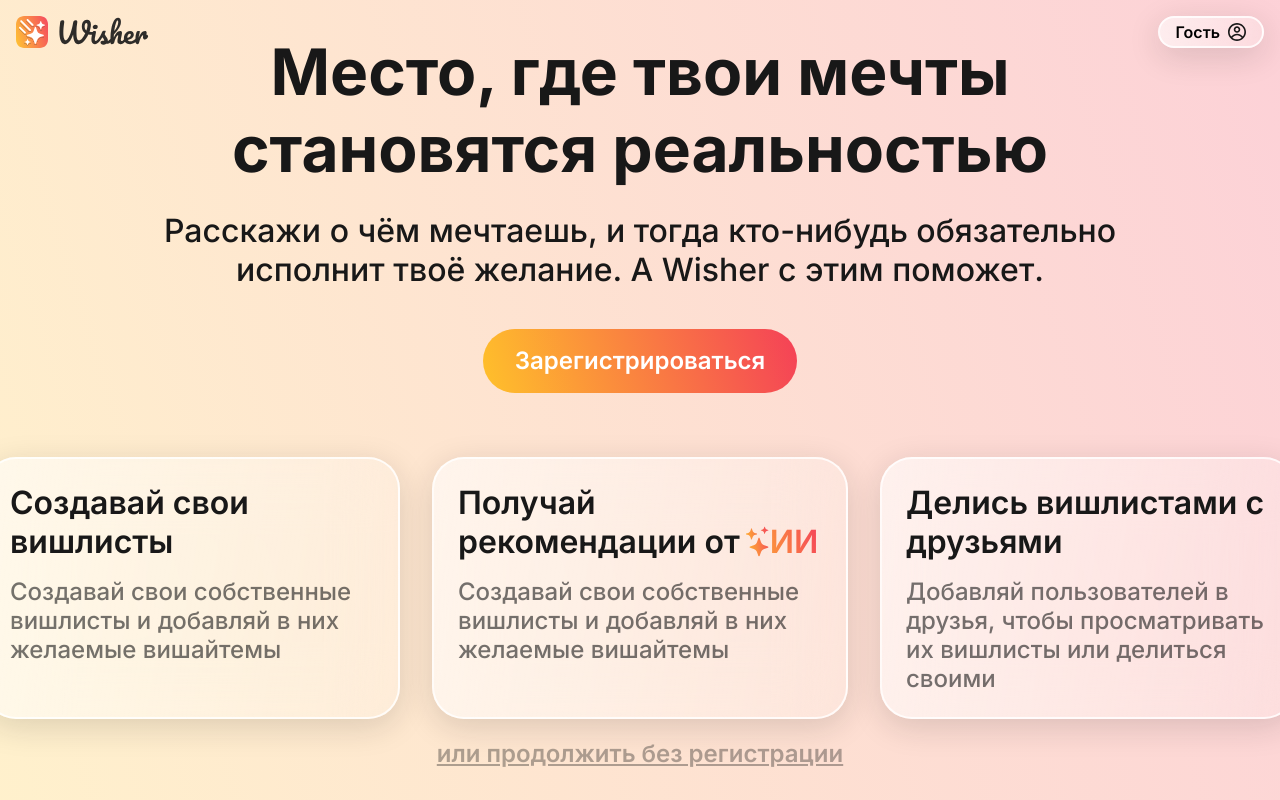
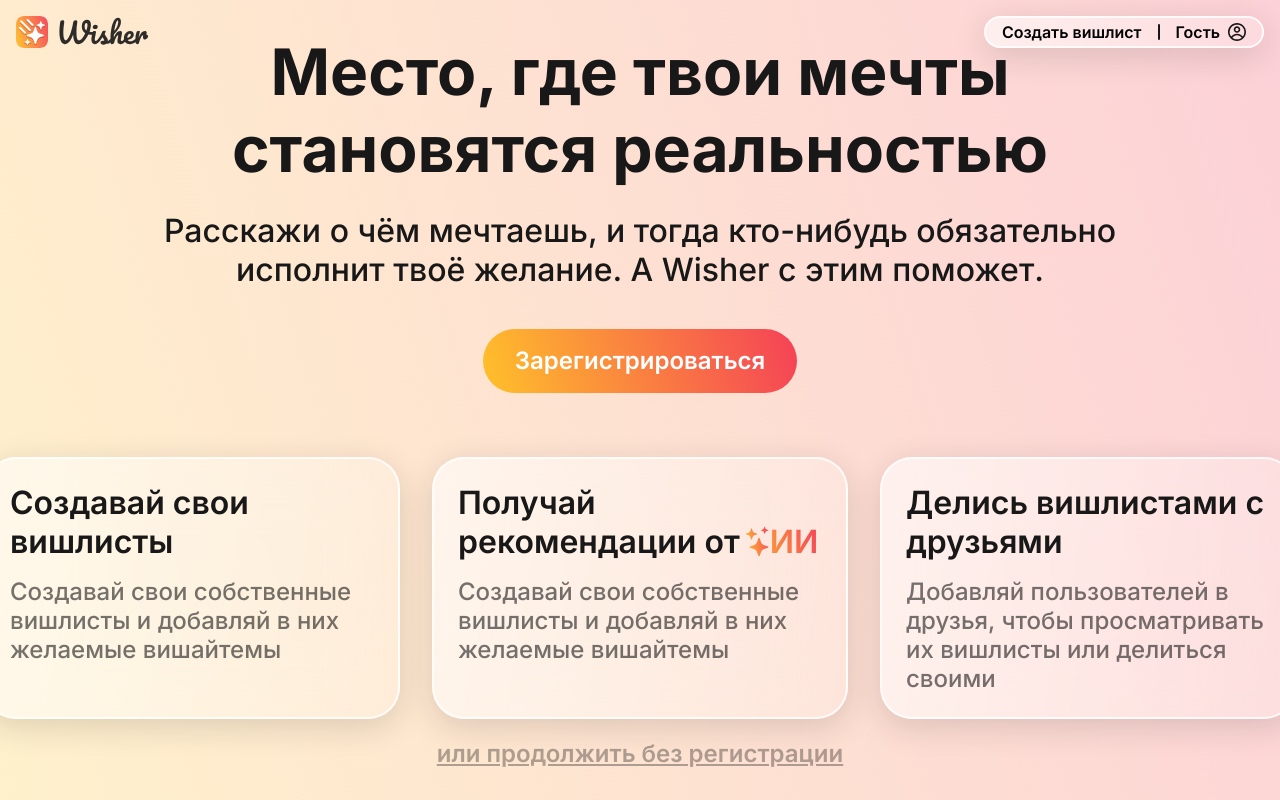
Before and after one commit to Wisher-Developers/wisher-frontend, a React (Vite) app: page / in a window 1280 px wide. Built offline with nearby package versions, Linux system fonts and the light colour scheme.

Commit message:
refactor: update sign up form

```diff
--- a/src/entities/wishlist/api/index.ts
+++ b/src/entities/wishlist/api/index.ts
@@ -49,4 +49,6 @@ const wishlistApi = baseApi.injectEndpoints({
   }),
 })
 
+export default wishlistApi
+
 export const { useGetWishlistsQuery, useGetWishlistQuery } = wishlistApi
--- /dev/null
+++ b/src/features/create-wishlist/api/index.ts
@@ -0,0 +1,3 @@
+import wishlistApi from "@entities/wishlist/api"
+
+export const { useCreateWishlistMutation } = wishlistApi
--- /dev/null
+++ b/src/features/create-wishlist/ui/CreateWishlistButton.tsx
@@ -0,0 +1,15 @@
+import usePopup from "@shared/hooks/usePopup"
+
+import CreateWishlistPopup from "./CreateWishlistPopup"
+
+export default function CreateWishlistButton() {
+  const { isOpen, open, close } = usePopup()
+
+  return (
+    <>
+      <button onClick={open}>Создать вишлист</button>
+
+      <CreateWishlistPopup isOpen={isOpen} close={close} />
+    </>
+  )
+}
--- /dev/null
+++ b/src/features/create-wishlist/ui/CreateWishlistPopup.tsx
@@ -0,0 +1,23 @@
+import styled from "styled-components"
+
+import Popup from "@shared/ui/Popup"
+
+type CreateWishlistPopupProps = {
+  isOpen: boolean
+  close: () => void
+}
+
+export default function CreateWishlistPopup({
+  isOpen,
+  close,
+}: CreateWishlistPopupProps) {
+  return (
+    <StyledPopup isOpen={isOpen} close={close}>
+      test
+    </StyledPopup>
+  )
+}
+
+const StyledPopup = styled(Popup)`
+  width: 450px;
+`
--- /dev/null
+++ b/src/features/signup/ui/SignUpButton.tsx
@@ -0,0 +1,18 @@
+import usePopup from "@shared/hooks/usePopup"
+import Button from "@shared/ui/Button"
+
+import SignUpPopup from "./SignUpPopup"
+
+export default function SignUpButton() {
+  const { isOpen, close, open } = usePopup()
+
+  return (
+    <>
+      <Button size="l" onClick={open}>
+        Зарегистрироваться
+      </Button>
+
+      <SignUpPopup isOpen={isOpen} close={close} />
+    </>
+  )
+}
--- a/src/features/signup/ui/SignUpPopup.tsx
+++ b/src/features/signup/ui/SignUpPopup.tsx
@@ -82,6 +82,7 @@ export default function SignUpPopup({ isOpen, close }: SignUpPopupProps) {
             <LabeledInput
               {...field}
               type="password"
+              autoComplete={isSignUp ? "new-password" : "current-password"}
               error={error?.message}
               label="Пароль"
               placeholder="Введи email"
@@ -98,6 +99,7 @@ export default function SignUpPopup({ isOpen, close }: SignUpPopupProps) {
               <LabeledInput
                 {...field}
                 type="password"
+                autoComplete="new-password"
                 error={error?.message}
                 label="Пароль ещё раз"
                 placeholder="Введи пароль"
--- a/src/pages/home/ui/HomePage.tsx
+++ b/src/pages/home/ui/HomePage.tsx
@@ -1,6 +1,6 @@
 import styled from "styled-components"
 
-import SignUpPopup from "@features/signup/ui/SignUpPopup"
+import SignUpButton from "@features/signup/ui/SignUpButton"
 import AiStartIcon from "@shared/assets/AiStarsIcon"
 import {
   header64,
@@ -9,13 +9,9 @@ import {
   text32,
   text32SemiBold,
 } from "@shared/fonts"
-import usePopup from "@shared/hooks/usePopup"
-import Button from "@shared/ui/Button"
 import Container from "@shared/ui/Container"
 
 export default function HomePage() {
-  const { isOpen, close, open } = usePopup()
-
   return (
     <Wrapper>
       <Top>
@@ -27,9 +23,7 @@ export default function HomePage() {
           </p>
         </Header>
 
-        <Button size="l" onClick={open}>
-          Зарегистрироваться
-        </Button>
+        <SignUpButton />
       </Top>
 
       <Bottom>
@@ -65,8 +59,6 @@ export default function HomePage() {
 
         <ContinueButton>или продолжить без регистрации</ContinueButton>
       </Bottom>
-
-      <SignUpPopup isOpen={isOpen} close={close} />
     </Wrapper>
   )
 }
--- a/src/widgets/navbar/ui/Navbar.tsx
+++ b/src/widgets/navbar/ui/Navbar.tsx
@@ -1,6 +1,7 @@
 import { Link } from "react-router-dom"
 import styled from "styled-components"
 
+import CreateWishlistButton from "@features/create-wishlist/ui/CreateWishlistButton"
 import Logo from "@shared/assets/Logo"
 import ProfileIcon from "@shared/assets/ProfileIcon"
 import { selectIsLoggedIn } from "@shared/auth"
@@ -19,9 +20,9 @@ export default function Navbar() {
       </Link>
 
       <RightContent>
-        {isLoggedIn && (
+        {!isLoggedIn && (
           <>
-            <CreateWishlistButton>Создать вишлист</CreateWishlistButton>
+            <CreateWishlistButton />
             <Separator height={16} />
           </>
         )}
@@ -80,8 +81,6 @@ const RightContent = styled(Container)`
   }
 `
 
-const CreateWishlistButton = styled.button``
-
 const ProfileButton = styled.button`
   display: flex;
   align-items: center;
```
